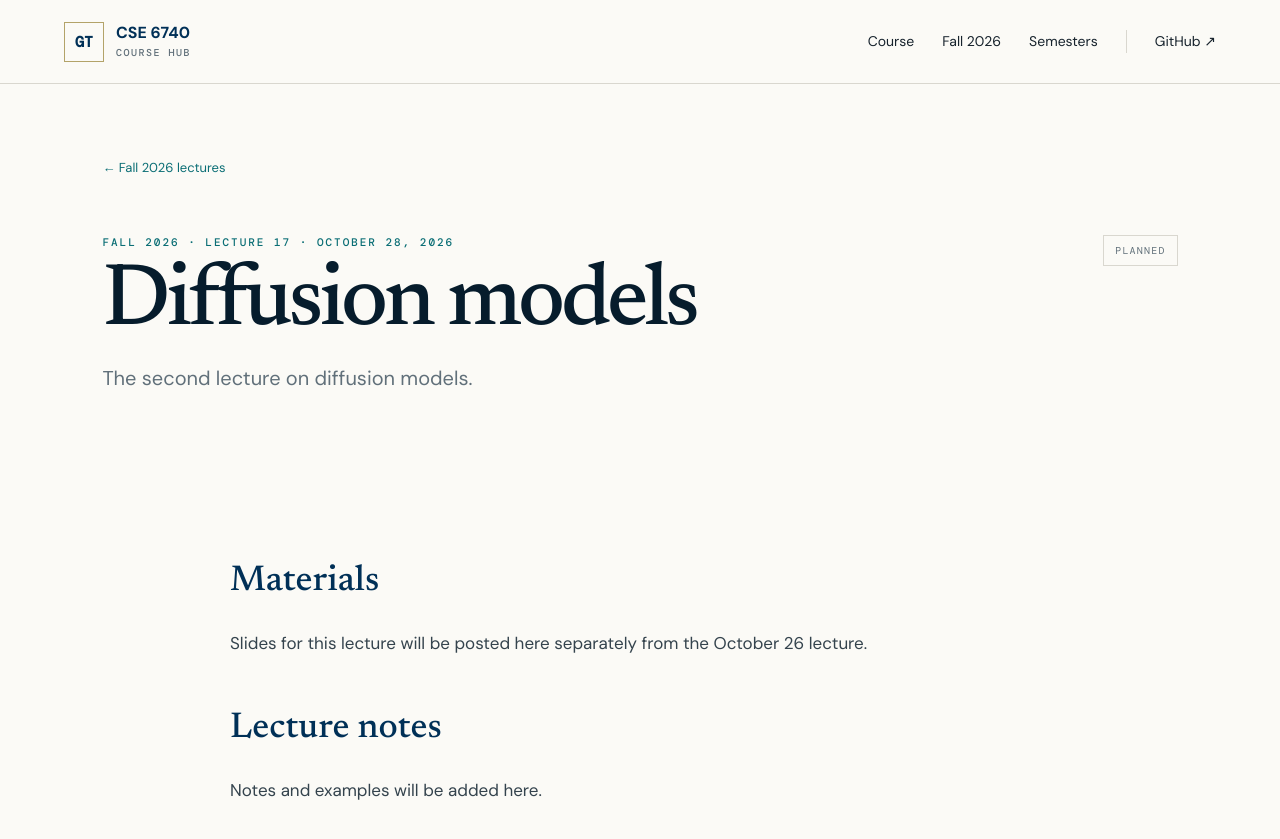
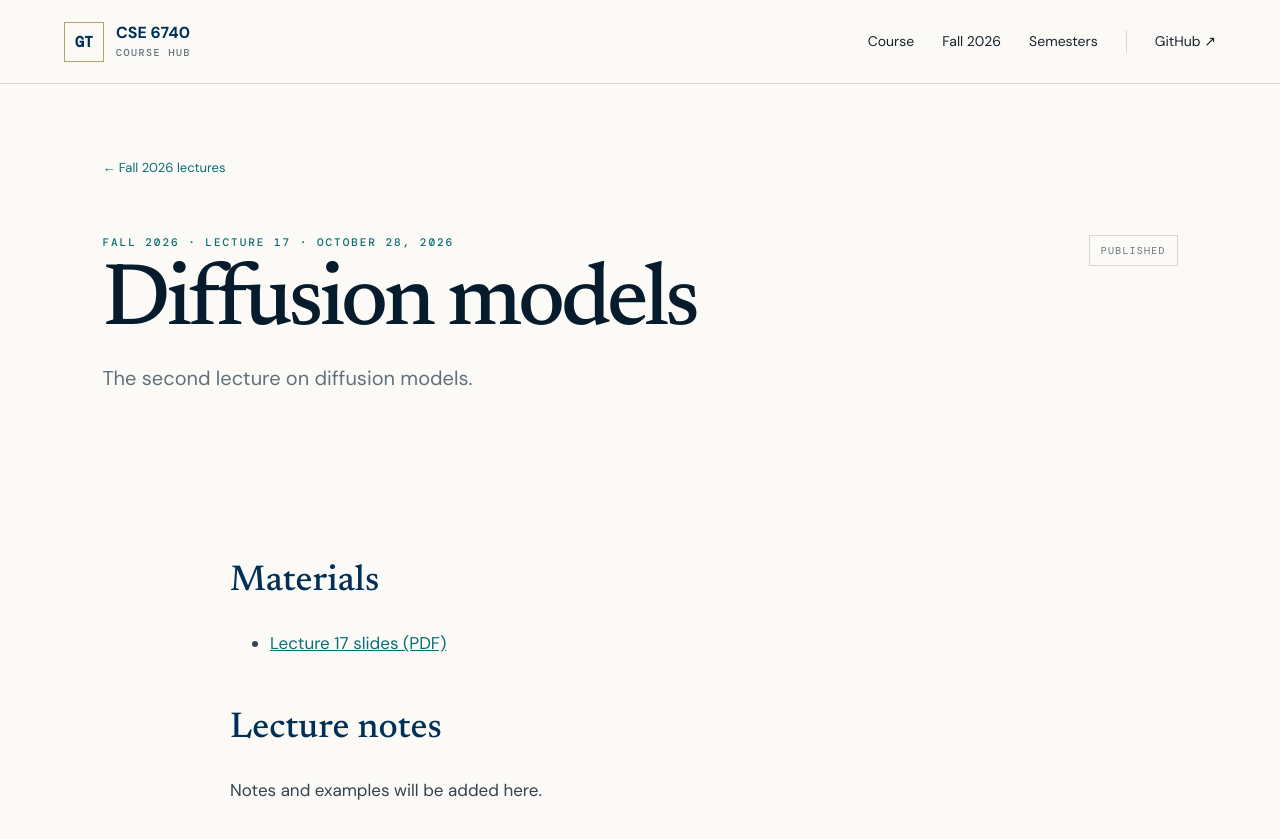
Before and after one commit to GT-KOALA/Gatech-CSE6740, a Jekyll site: the page built from _lectures/fall-2026/17-diffusion-models.md, in a window 1280 px wide and 900 px high. Shown: the top 839 px of the window. Built offline with Jekyll 4.4.1, drawn with Linux system fonts in a browser that asks for light colours.

Commit message:
Publish Lecture 17 diffusion model slides

```diff
--- a/_lectures/fall-2026/17-diffusion-models.md
+++ b/_lectures/fall-2026/17-diffusion-models.md
@@ -3,11 +3,11 @@ title: Diffusion models
 number: "17-diffusion"
 date: 2026-10-28
 summary: The second lecture on diffusion models.
-status: planned
+status: published
 ---
 ## Materials
 
-Slides for this lecture will be posted here separately from the October 26 lecture.
+- [Lecture 17 slides (PDF)]({{ '/assets/semesters/fall-2026/lectures/17/lecture-17-diffusion-models.pdf' | relative_url }})
 
 ## Lecture notes
 
```
Also changed, not shown: 1 other file.
